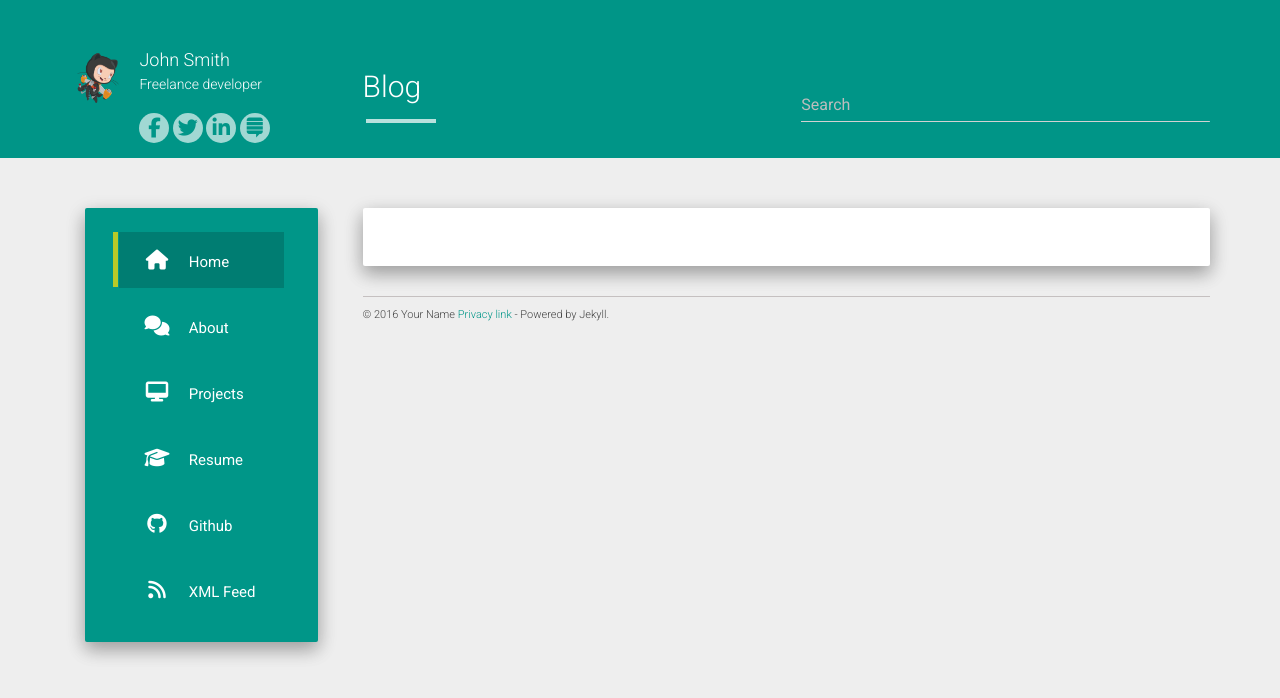
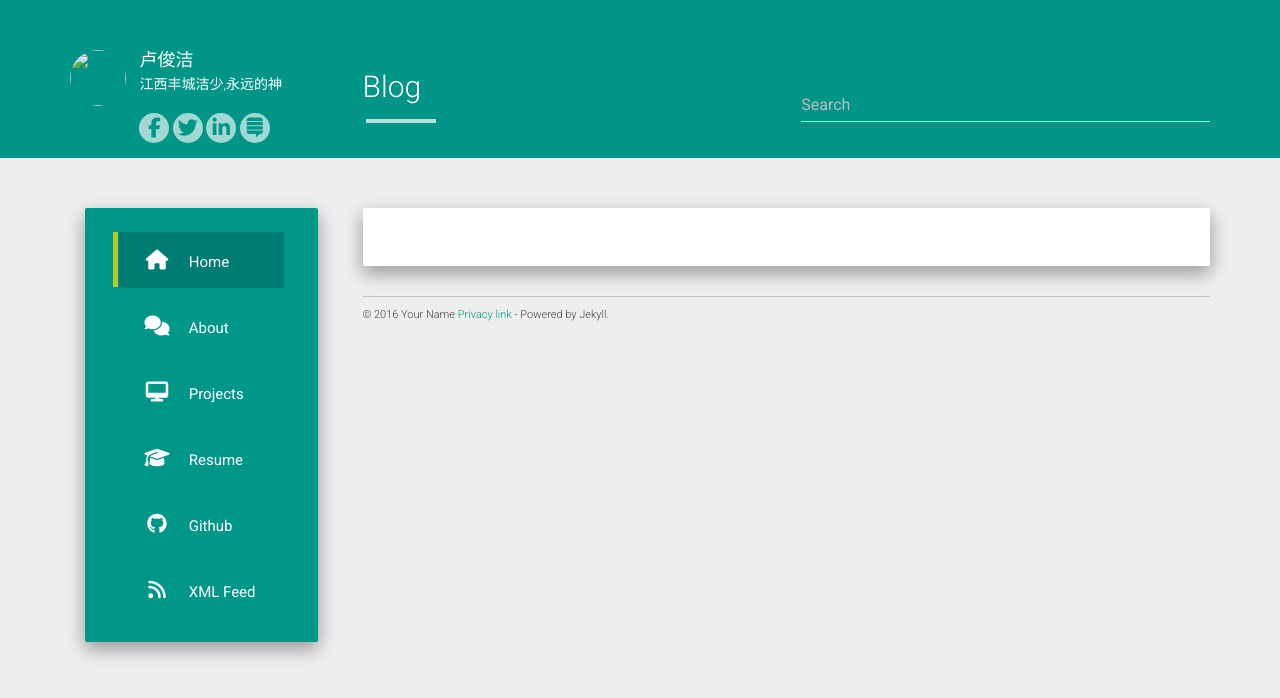
Before and after one commit to webInwind/blog, a Jekyll site: the page built from index.html, in a window 1280 px wide. Shown: the top 698 px of the page. Built offline with Jekyll 4.4.1, drawn with Linux system fonts in a browser that asks for light colours; nearby versions of some CDN libraries; the list of posts is cut into pages by our own code.

Commit message:
修改模板

```diff
--- a/_config.yml
+++ b/_config.yml
@@ -1,12 +1,12 @@
-title: John Smith
+title: 卢俊洁
 description: My Personal Blog
-author: John Smith
+author: 卢俊洁
 logo: /hcz-jekyll-blog/static/img/avatar.png
-github: https://github.com/codeasashu
-about: Freelance developer
+github: https://github.com/webInwind
+about: 江西丰城洁少,永远的神
 
-baseurl: "https://codeasashu.github.io/hcz-jekyll-blog"
-url: "https://codeasashu.github.io/hcz-jekyll-blog"
+baseurl: "https://github.com/webInwind/blog"
+url: "https://github.com/webInwind/blog"
 
 allowsearch: true
 
--- a/_sass/_syntax-highlighting.scss
+++ b/_sass/_syntax-highlighting.scss
@@ -34,24 +34,24 @@
     .kp    { font-weight: bold } // Keyword.Pseudo
     .kr    { font-weight: bold } // Keyword.Reserved
     .kt    { color: #458; font-weight: bold } // Keyword.Type
-    .m     { color: #099 } // Literal.Number
+    .m     { color: rgb(153, 143, 0) } // Literal.Number
     .s     { color: #d14 } // Literal.String
-    .na    { color: #008080 } // Name.Attribute
+    .na    { color: rgb(153, 143, 0) } // Name.Attribute
     .nb    { color: #0086B3 } // Name.Builtin
     .nc    { color: #458; font-weight: bold } // Name.Class
-    .no    { color: #008080 } // Name.Constant
+    .no    { color: rgb(153, 143, 0) } // Name.Constant
     .ni    { color: #800080 } // Name.Entity
     .ne    { color: #900; font-weight: bold } // Name.Exception
     .nf    { color: #900; font-weight: bold } // Name.Function
     .nn    { color: #555 } // Name.Namespace
     .nt    { color: #000080 } // Name.Tag
-    .nv    { color: #008080 } // Name.Variable
+    .nv    { color: rgb(153, 143, 0) } // Name.Variable
     .ow    { font-weight: bold } // Operator.Word
     .w     { color: #bbb } // Text.Whitespace
-    .mf    { color: #099 } // Literal.Number.Float
-    .mh    { color: #099 } // Literal.Number.Hex
-    .mi    { color: #099 } // Literal.Number.Integer
-    .mo    { color: #099 } // Literal.Number.Oct
+    .mf    { color: rgb(153, 130, 0) } // Literal.Number.Float
+    .mh    { color: rgb(153, 143, 0)  } // Literal.Number.Hex
+    .mi    { color: rgb(153, 143, 0)  } // Literal.Number.Integer
+    .mo    { color: rgb(153, 143, 0)  } // Literal.Number.Oct
     .sb    { color: #d14 } // Literal.String.Backtick
     .sc    { color: #d14 } // Literal.String.Char
     .sd    { color: #d14 } // Literal.String.Doc
@@ -64,8 +64,8 @@
     .s1    { color: #d14 } // Literal.String.Single
     .ss    { color: #990073 } // Literal.String.Symbol
     .bp    { color: #999 } // Name.Builtin.Pseudo
-    .vc    { color: #008080 } // Name.Variable.Class
-    .vg    { color: #008080 } // Name.Variable.Global
-    .vi    { color: #008080 } // Name.Variable.Instance
-    .il    { color: #099 } // Literal.Number.Integer.Long
+    .vc    { color: rgb(153, 143, 0) } // Name.Variable.Class
+    .vg    { color: rgb(153, 143, 0)} // Name.Variable.Global
+    .vi    { color: rgb(153, 143, 0)} // Name.Variable.Instance
+    .il    { color: rgb(153, 143, 0) } // Literal.Number.Integer.Long
 }
```
Also changed, not shown: static/img/avatar.png.
